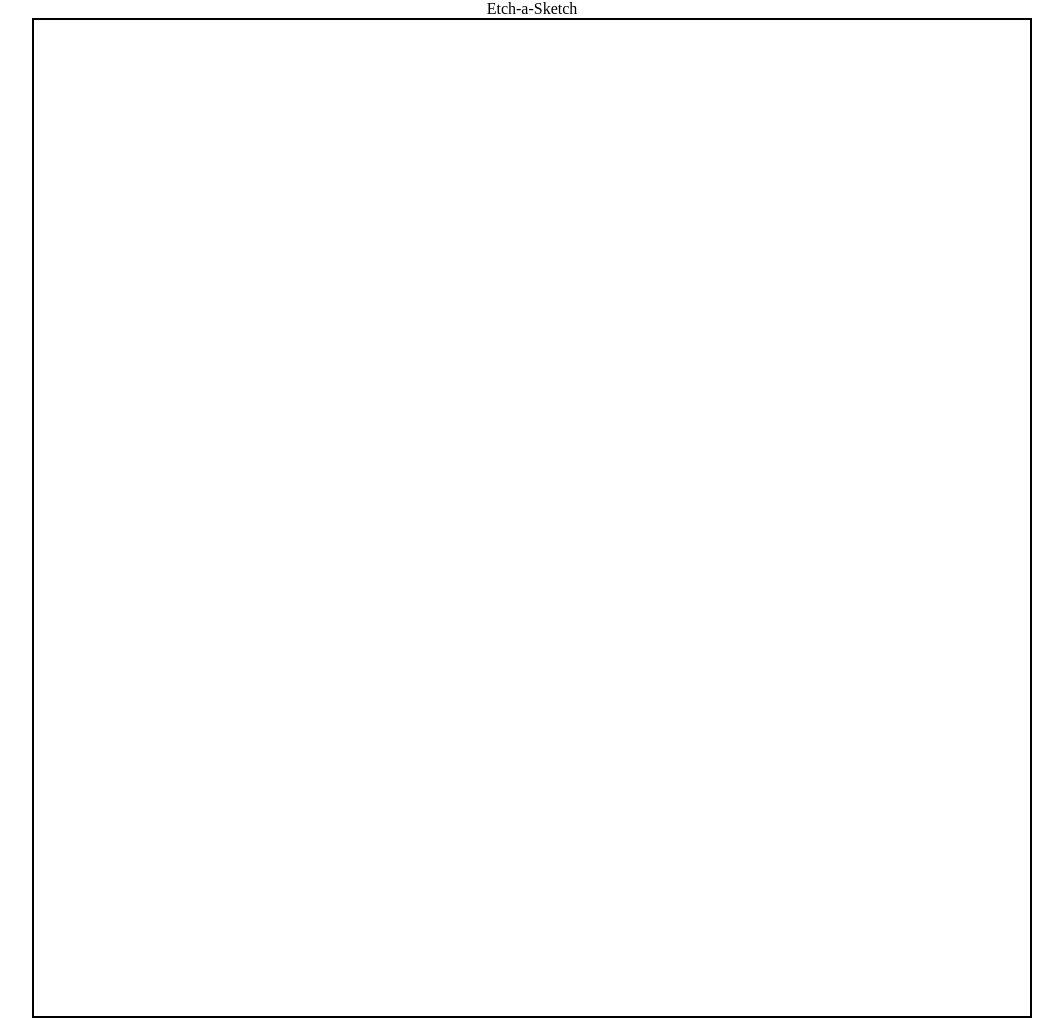
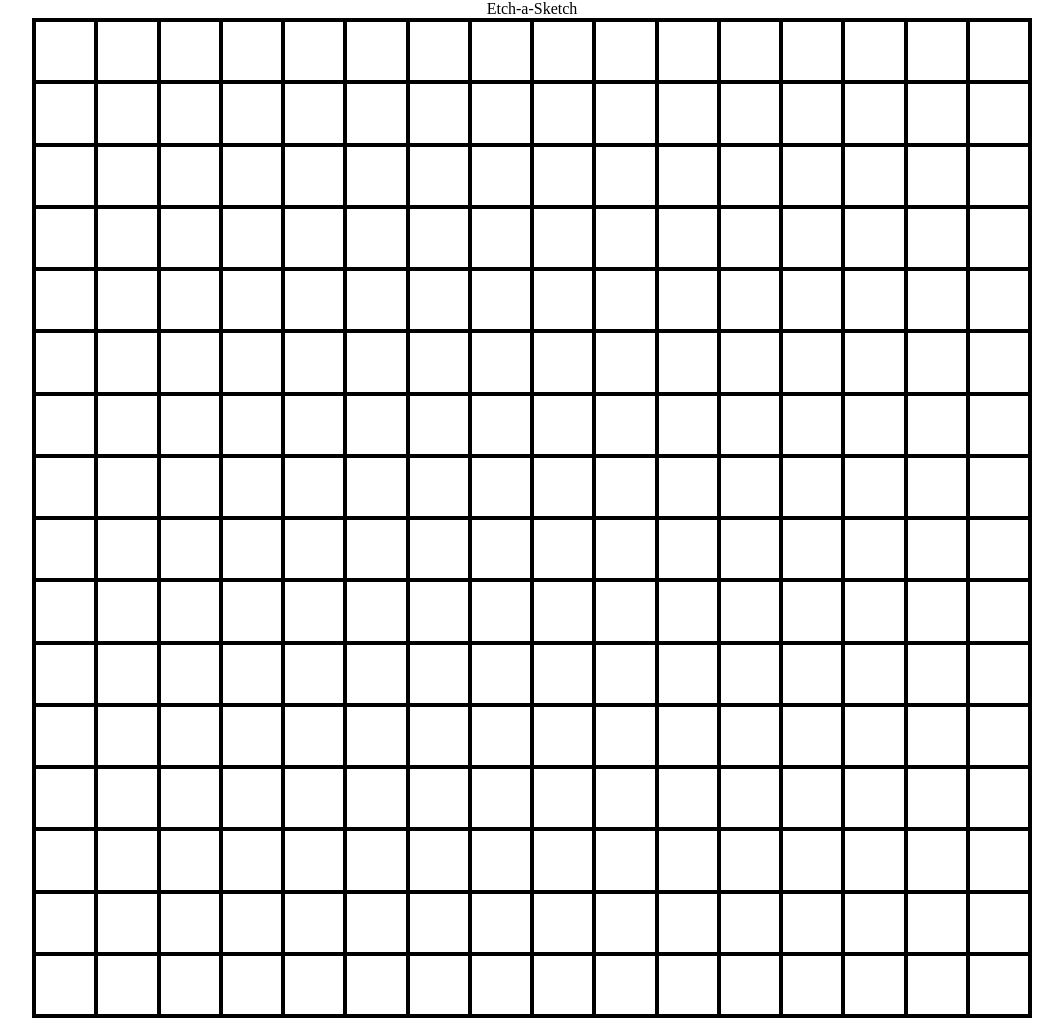
Before and after one commit to FrankThaingtham/Etch-a-Sketch-, a plain HTML site: page index.html in a window 1280 px wide. Shown: the whole page, without its empty margins (108-1171 px from the left). Drawn offline with Linux system fonts and the light colour scheme.

Commit message:
add box and box inside

```diff
--- a/script.js
+++ b/script.js
@@ -0,0 +1,16 @@
+const box = document.querySelector(".box");
+
+function buildGrid(n) {
+  n = Math.min(Math.max(parseInt(n, 10), 1), 100); // 1..100
+
+  box.style.setProperty("--n", n);
+  box.innerHTML = "";
+
+  for (let i = 0; i < n * n; i++) {
+    const cell = document.createElement("div");
+    cell.classList.add("boxInside");
+    box.appendChild(cell);
+  }
+}
+
+buildGrid(16);
--- a/style.css
+++ b/style.css
@@ -21,4 +21,17 @@
   width: 1000px;
   height: 1000px;
   border: 2px solid black;
+
+  display: flex;
+  flex-wrap: wrap;
+  padding: 0;
+
+  --n: 16;
+
 }
+
+.boxInside {
+  width: calc(100% / var(--n));
+  height: calc(100% / var(--n));
+  border: 2px solid black;
+}
```
